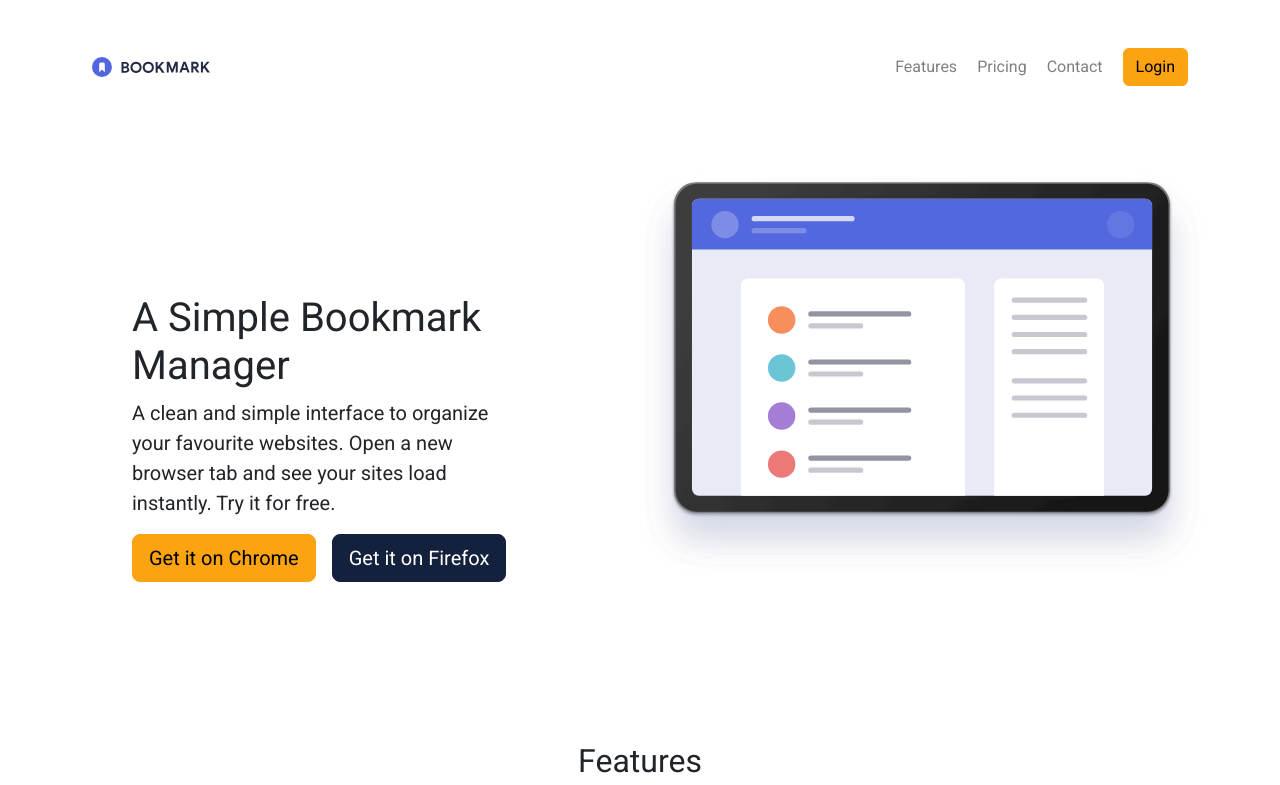
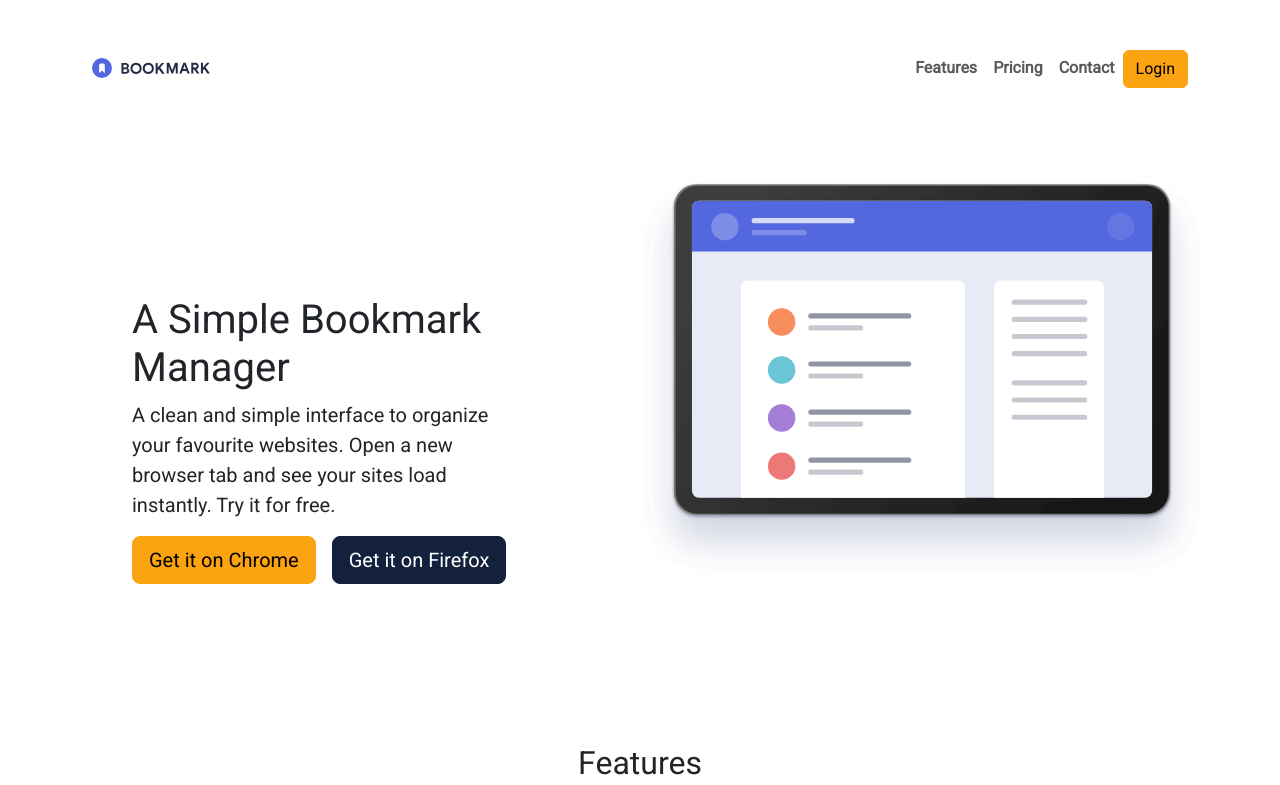
Before and after one commit to serge-svg/ITAcademy-sprint2, a website: page index.html in a window 1280 px wide. Shown: the top 785 px of the page. Drawn offline with nearby package versions, Linux system fonts and the light colour scheme.

Commit message:
Top Navbar completed

```diff
--- a/index.html
+++ b/index.html
@@ -21,18 +21,21 @@
         </button>
 
         <div class="collapse navbar-collapse justify-content-end" id="navbarNav">
-          <ul class="navbar-nav">
+          <ul class="navbar-nav d-flex align-items-end">
             <li class="nav-item">
-              <a class="nav-link-top" aria-current="page" href="#">Features</a>
+              <a class="nav-link fw-bold" aria-current="page" href="#">Features</a>
             </li>
             <li class="nav-item">
-              <a class="nav-link-top" href="#">Pricing</a>
+              <a class="nav-link fw-bold" href="#">Pricing</a>
             </li>
             <li class="nav-item">
-              <a class="nav-link-top" href="#">Contact</a>
+              <a class="nav-link fw-bold" href="#">Contact</a>
+            </li>
+            <li>
+              <button class="btn btn-primary">Login</button>
             </li>
           </ul>
-          <button class="btn btn-primary">Login</button>
+
         </div>
       </div>
     </nav>
@@ -279,6 +282,34 @@
     <a class="btn btn-info" role="button">More Info</a>
   </div>
 
+<!--
+  <footer>
+    <nav class="navbar navbar-expand-lg navbar-light">
+      <div class="container-fluid">
+        <img class="header-logo" src="Imagenes/logo-bookmark.svg" alt="bookmark logo">
+        <button class="navbar-toggler" type="button" data-bs-toggle="collapse" data-bs-target="#navbarNav">
+          <span class="navbar-toggler-icon"></span>
+        </button>
+
+        <div class="collapse navbar-collapse justify-content-end" id="navbarNav">
+          <ul class="navbar-nav">
+            <li class="nav-item">
+              <a class="nav-link-top" aria-current="page" href="#">Features</a>
+            </li>
+            <li class="nav-item">
+              <a class="nav-link-top" href="#">Pricing</a>
+            </li>
+            <li class="nav-item">
+              <a class="nav-link-top" href="#">Contact</a>
+            </li>
+          </ul>
+          <button class="btn btn-primary">Login</button>
+        </div>
+      </div>
+    </nav>
+  </footer>
+  -->
+
   <script src="node_modules/bootstrap/dist/js/bootstrap.min.js"></script>
 </body>
 
--- a/scss/main.scss
+++ b/scss/main.scss
@@ -30,19 +30,15 @@ nav {
     width: 100%;
 }
 
-#navbarNav {
-    display: flex;
-    gap: 2.5vh;
-}
 
 
-.nav-link-top {
+.nav-link {
     color: gray;
     text-decoration: none;
 }
 
 
-.nav-link-top:hover {
+.nav-link:hover {
     color: rgb(66, 64, 64);
     background-color: transparent;
     text-decoration: none;
@@ -103,7 +99,7 @@ main {
     text-align: center;
     padding: 5vh 30% 5vh 30%;
 }
-
+/*
 .nav-link:hover {
     border-bottom: 4px solid gray;
     text-decoration: none;
@@ -111,12 +107,13 @@ main {
 
 .nav-link:hover::after {
     opacity: 1;
+    text-decoration: none;
 }
 
 .navbar-nav>li {
-    float: left;
+    float: right;
     position: relative;
 }
-
+*/
 
 @import "../node_modules/bootstrap/scss/bootstrap";
```
Also changed, not shown: scss/main.css, 1 other file.
